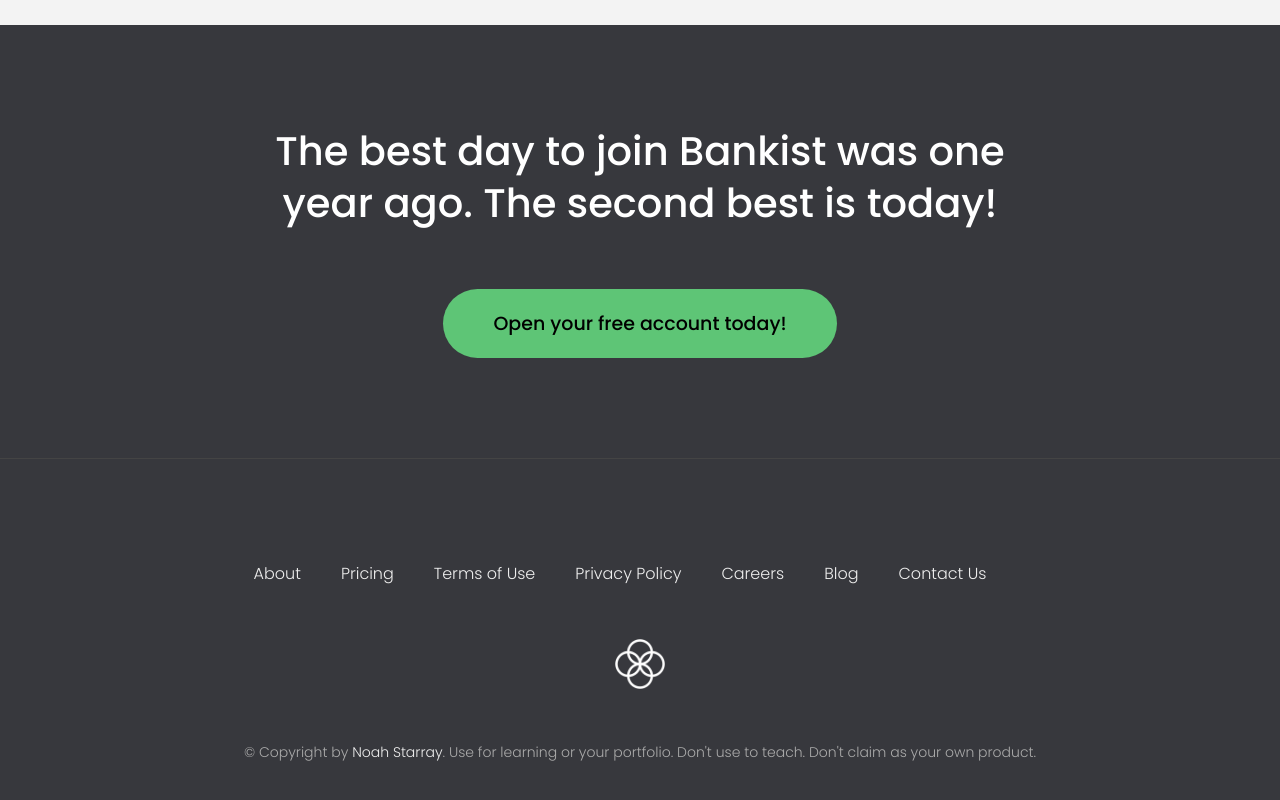
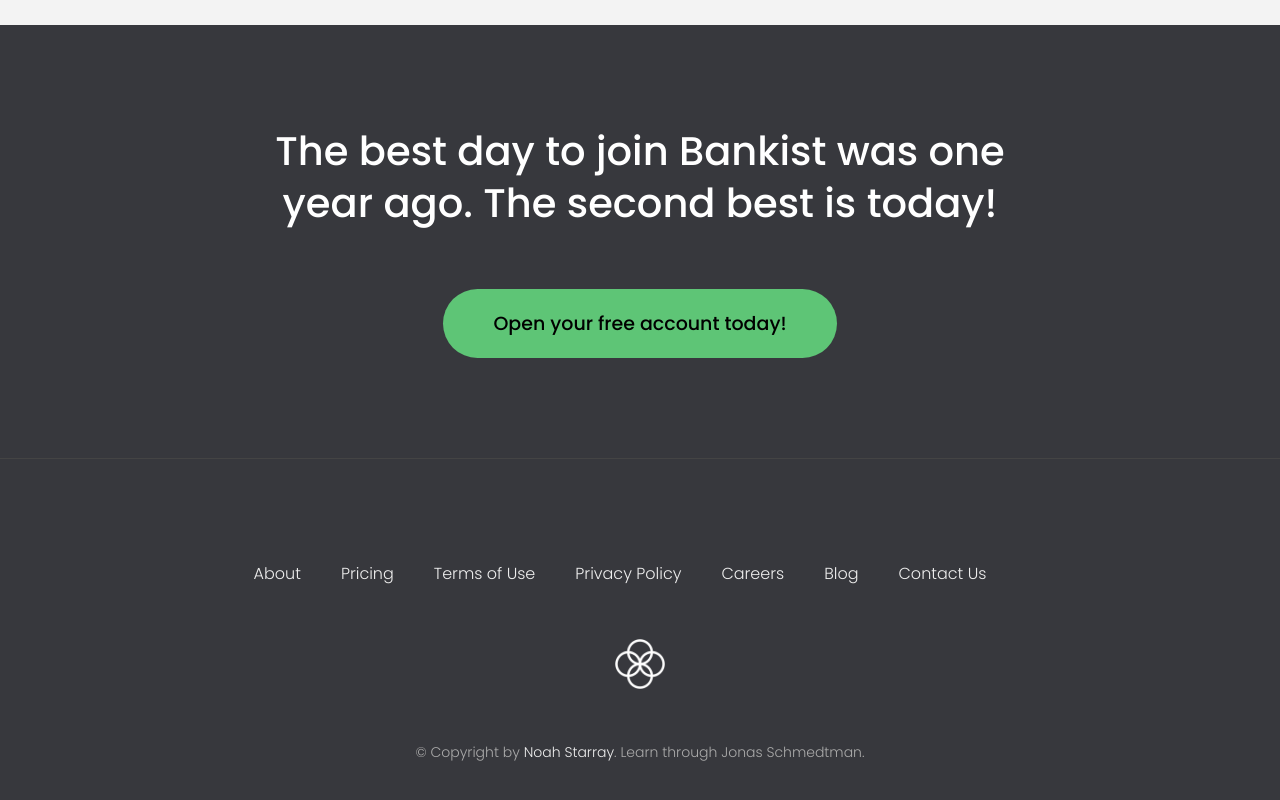
Before and after one commit to Starray500/Bankist, a plain HTML site: page index.html in a window 1280 px wide. Shown: the part 4171-4971 px from the top of the page. Drawn offline with Linux system fonts and the light colour scheme.

Commit message:
checked complited

```diff
--- a/index.html
+++ b/index.html
@@ -332,8 +332,7 @@
           target="_blank"
           href="https://twitter.com/jonasschmedtman"
           >Noah Starray</a
-        >. Use for learning or your portfolio. Don't use to teach. Don't claim
-        as your own product.
+        >. Learn through Jonas Schmedtman.
       </p>
     </footer>
 
```
